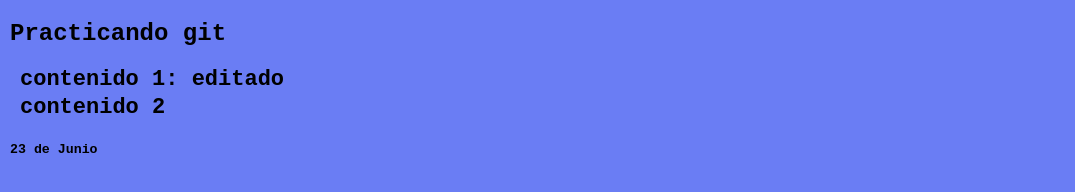
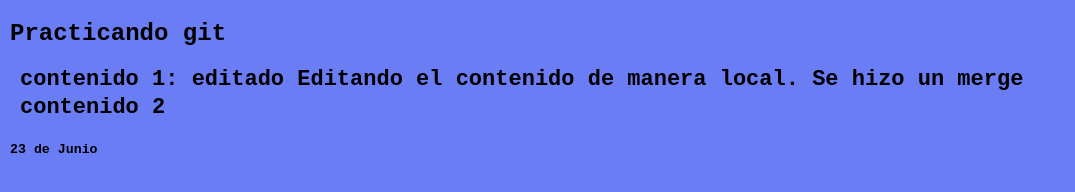
Before and after one commit to Germanvelardez2018/practica_git, a plain HTML site: page index.html in a window 1280 px wide. Shown: the whole page, without its empty margins (0-1075 px from the left). Drawn offline with Linux system fonts and the light colour scheme.

Commit message:
Se rosolvio el conflicto

```diff
--- a/index.html
+++ b/index.html
@@ -13,7 +13,9 @@
     </head>
 
     <div class="contenido">
+
         contenido 1: editado
+        Editando el contenido de manera local. Se hizo un merge
 
     </div>
     <div class=" contenido">
```
